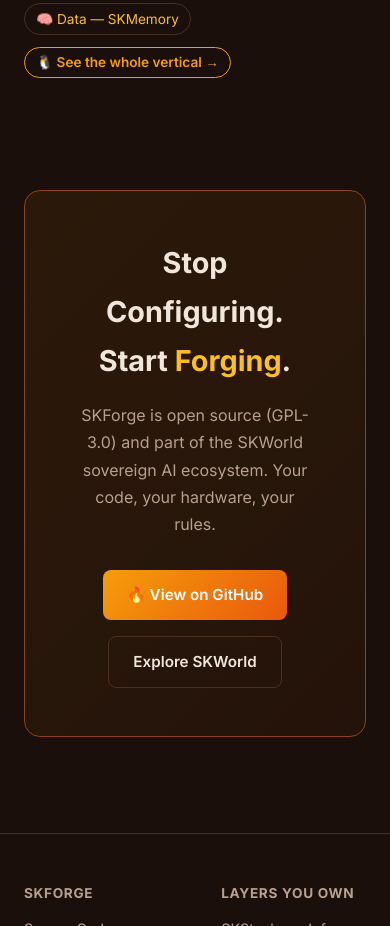
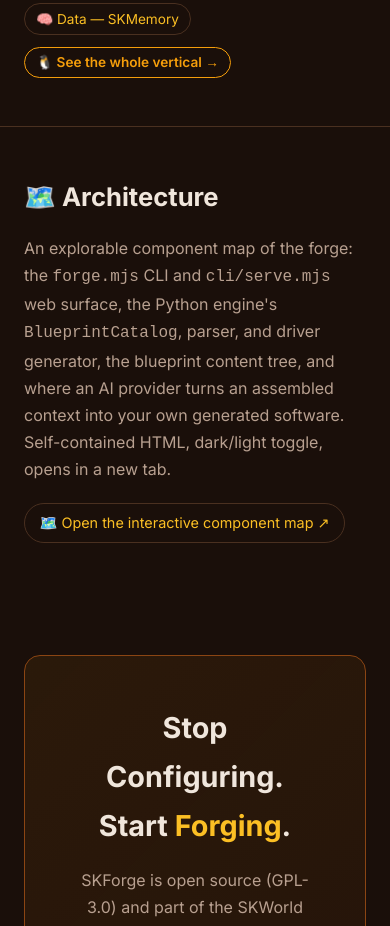
Before and after one commit to smilinTux/skforge-skworld-io, a plain HTML site: page index.html in a window 390 px wide. Shown: the part 4575-5501 px from the top of the page. Drawn offline with Linux system fonts and the light colour scheme.

Commit message:
feat(site): link the Archify architecture diagram from the nav
Adds an Architecture nav link and a matching #architecture section
that links to diagrams/skforge.architecture.html, following the
site's existing inline-style section pattern.

Co-Authored-By: Claude Sonnet 5 <noreply@anthropic.com>

```diff
--- a/index.html
+++ b/index.html
@@ -377,6 +377,7 @@
     <ul class="nav-links">
       <li><a href="#pipeline">Pipeline</a></li>
       <li><a href="#features">Features</a></li>
+      <li><a href="#architecture">Architecture</a></li>
       <li><a href="/docs.html">Docs</a></li>
       <li><a href="https://github.com/smilinTux/skforge" class="nav-badge">GitHub →</a></li>
     </ul>
@@ -512,6 +513,15 @@
   </div>
 </section>
 
+<!-- Architecture -->
+<section id="architecture" style="padding:3rem 0; border-top:1px solid var(--border);">
+  <div class="container">
+    <h2 style="font-size:1.6rem; font-weight:700; margin-bottom:1rem;">🗺️ Architecture</h2>
+    <p style="color:var(--text-dim); font-size:1rem; max-width:680px; margin-bottom:1.25rem;">An explorable component map of the forge: the <code>forge.mjs</code> CLI and <code>cli/serve.mjs</code> web surface, the Python engine's <code>BlueprintCatalog</code>, parser, and driver generator, the blueprint content tree, and where an AI provider turns an assembled context into your own generated software. Self-contained HTML, dark/light toggle, opens in a new tab.</p>
+    <a href="diagrams/skforge.architecture.html" target="_blank" rel="noopener" style="font-size:0.9rem; color:var(--accent-glow); border:1px solid var(--border); padding:0.4rem 0.9rem; border-radius:20px; display:inline-flex; align-items:center; gap:0.4rem;">🗺️ Open the interactive component map ↗</a>
+  </div>
+</section>
+
 <!-- CTA -->
 <section class="cta">
   <div class="container">
```
